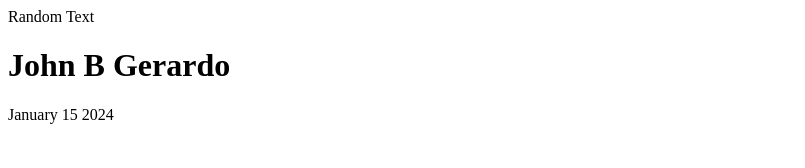
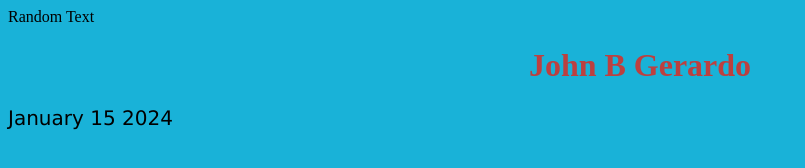
Before and after one commit to JBGerardo/JBGerardo.github.io, a plain HTML site: page index.html in a window 1280 px wide. Shown: the whole page, without its empty margins (0-805 px from the left). Drawn offline with Linux system fonts and the light colour scheme.

Commit message:
commit message

```diff
--- a/index.css
+++ b/index.css
@@ -0,0 +1,13 @@
+body {
+    background-color: rgb(25, 178, 216);
+  }
+
+  h1 {
+    color: rgb(188, 64, 64);
+    text-align: center;
+  }
+
+  p {
+    font-family: verdana;
+    font-size: 20px;
+  }
--- a/index.html
+++ b/index.html
@@ -2,9 +2,24 @@
 <html>
 
  <head>
-     <title>Main Page</title>
+  <title>Main Page</title>
      <meta charset="utf-8" />
-     <link rel="stylesheet" href=".index.css /">
+     <link rel="stylesheet" href="/index.css/">
+      <style>
+      body {
+        background-color: rgb(25, 178, 216);
+      }
+
+      h1 {
+        color: rgb(188, 64, 64);
+        text-align: center;
+      }
+
+      p {
+        font-family: verdana;
+        font-size: 20px;
+      }
+      </style>
 </head>
 
  <body>
```
